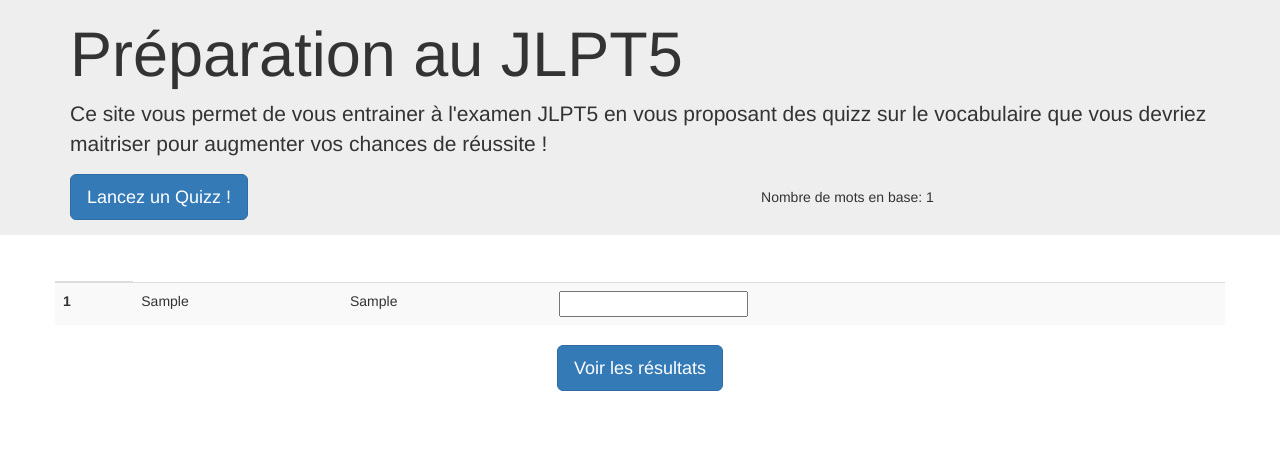
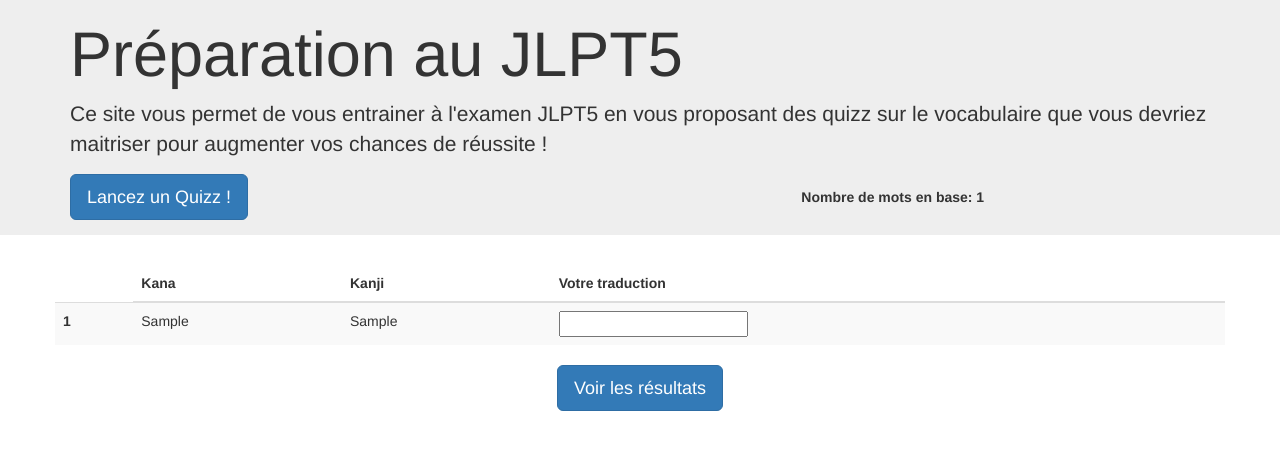
Before and after one commit to majeinfo/jlpt, a Django app: page /quizz/run_quizz in a window 1280 px wide. Shown: the top 450 px of the page. Run offline with Django 3.2, Linux system fonts and the light colour scheme; tables that the repository leaves empty hold one stand-in row (values such as "Sample post"); some libraries are stand-ins or nearby versions.

Commit message:
table header

```diff
--- a/jlpt/quizz/templates/base.html
+++ b/jlpt/quizz/templates/base.html
@@ -31,7 +31,7 @@
         <p>
             <table>
                 <tr><td width="80%"><a class="btn btn-primary btn-lg" href="{% url 'run_quizz' %}" role="button">Lancez un Quizz !</a></td>
-                <td>{% block parms %}{% endblock %}</td></tr>
+                    <td><b>{% block parms %}{% endblock %}</b></td></tr>
             </table>
         </p>
         {% bootstrap_messages %}
--- a/jlpt/quizz/templates/index.html
+++ b/jlpt/quizz/templates/index.html
@@ -13,7 +13,7 @@
 <form action="{% url 'check_quizz' %}" method="get">
     <table class="table table-striped">
         <thead>
-        <tr><th></th></tr>
+        <tr><td></td><th>Kana</th><th>Kanji</th><th>Votre traduction</th></tr>
         </thead>
         <tbody>
         {% for word in words %}
```
